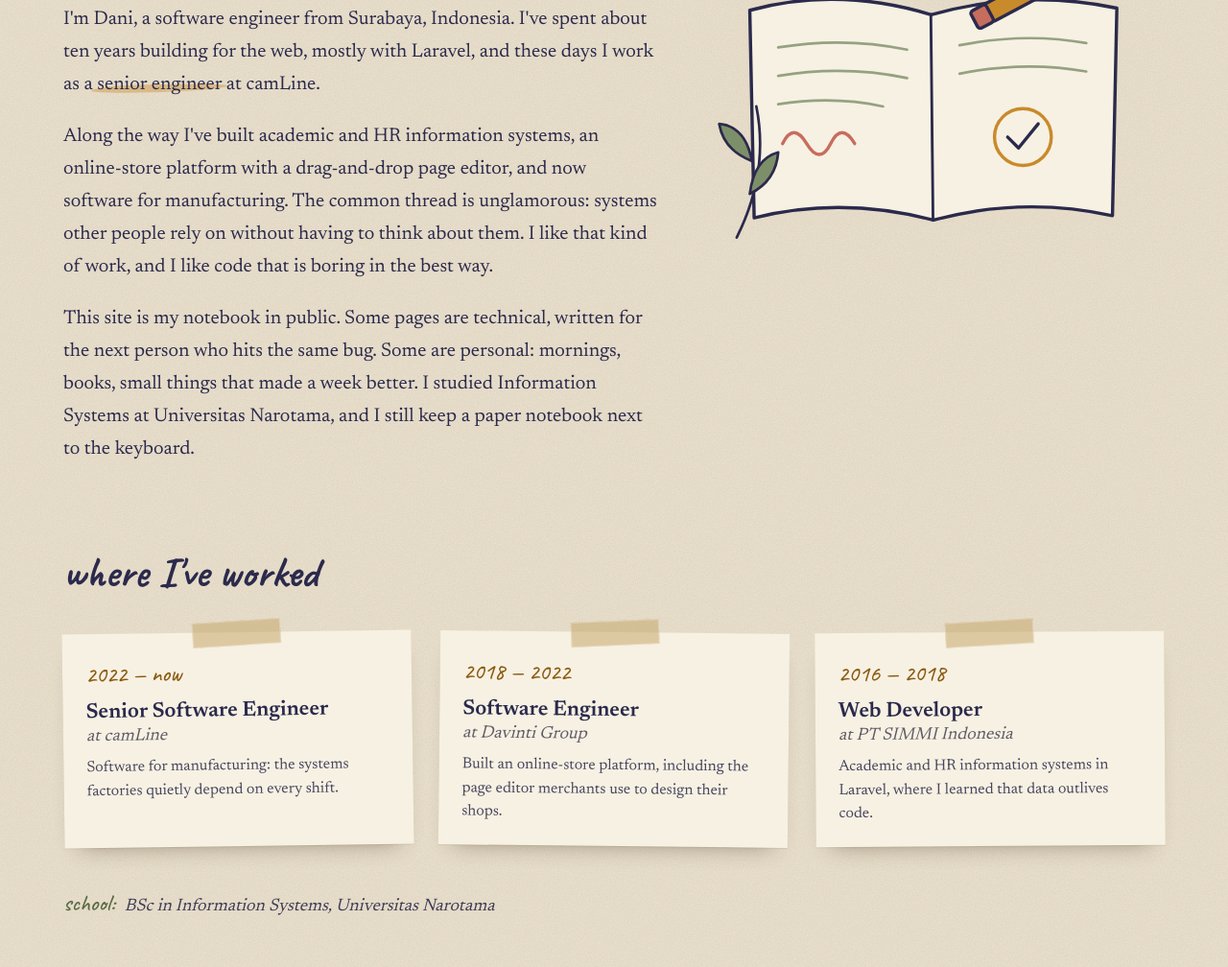
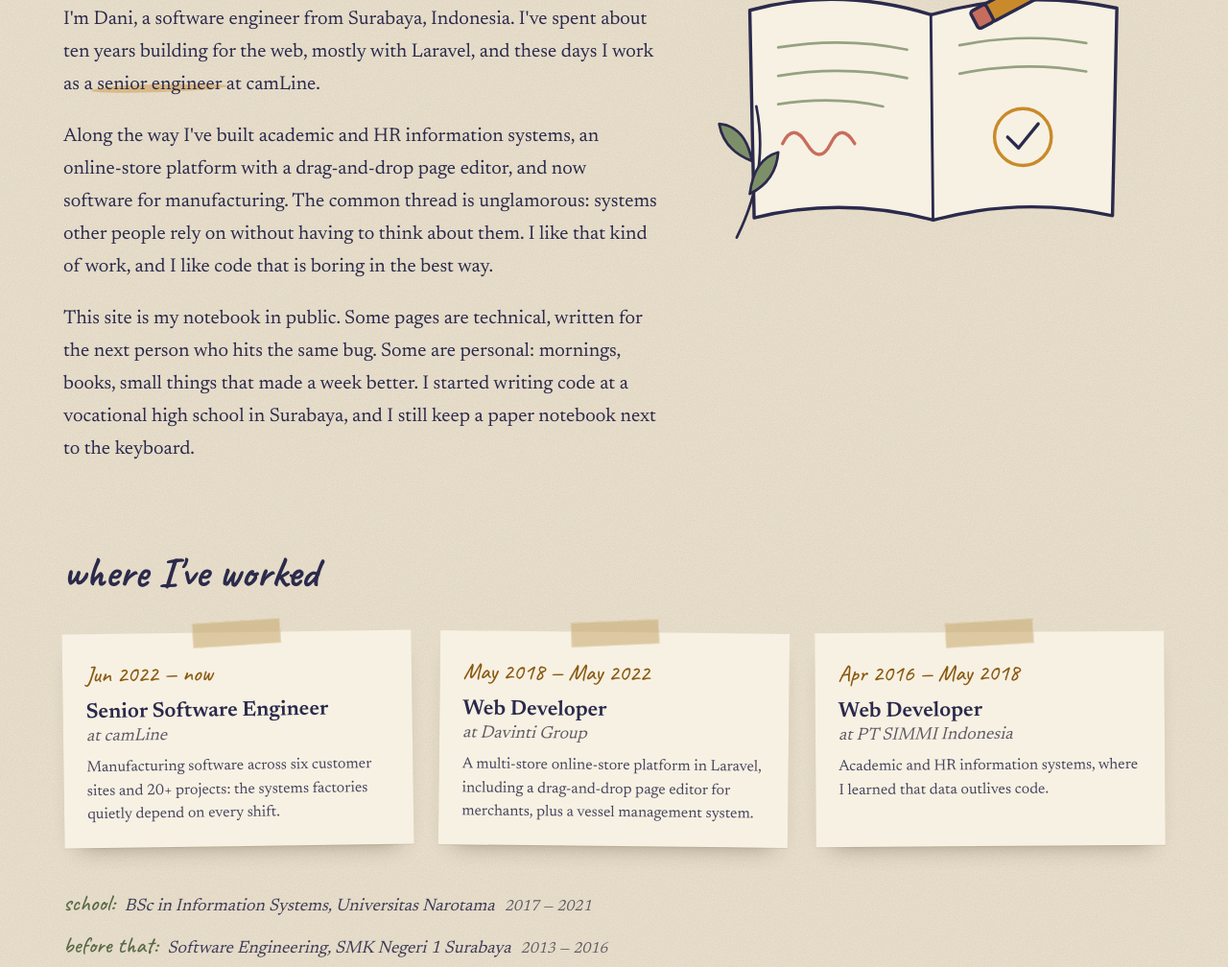
Before and after one commit to deaje/deaje, an Astro site: page /about in a window 1280 px wide. Shown: the part 280-1288 px from the top of the page at 96% size. Built offline with nearby package versions, Linux system fonts and the light colour scheme; Astro itself is replaced by a stand-in of ours.

Commit message:
Use real work history and education on About page
Co-Authored-By: Claude Opus 5.5 <noreply@anthropic.com>
Claude-Session: https://claude.ai/code/session_01SVxwKXWntDMsSq8HiotBLL

```diff
--- a/src/pages/about.astro
+++ b/src/pages/about.astro
@@ -3,25 +3,25 @@ import Base from '../layouts/Base.astro';
 import Illustration from '../components/Illustration.astro';
 import { SOCIAL } from '../config';
 
-// Work history. Dates/details are drafts: check them before launch.
+// Work history (from LinkedIn).
 const work = [
   {
-    when: '2022 — now',
+    when: 'Jun 2022 — now',
     role: 'Senior Software Engineer',
     org: 'camLine',
-    note: 'Software for manufacturing: the systems factories quietly depend on every shift.',
+    note: 'Manufacturing software across six customer sites and 20+ projects: the systems factories quietly depend on every shift.',
   },
   {
-    when: '2018 — 2022',
-    role: 'Software Engineer',
+    when: 'May 2018 — May 2022',
+    role: 'Web Developer',
     org: 'Davinti Group',
-    note: 'Built an online-store platform, including the page editor merchants use to design their shops.',
+    note: 'A multi-store online-store platform in Laravel, including a drag-and-drop page editor for merchants, plus a vessel management system.',
   },
   {
-    when: '2016 — 2018',
+    when: 'Apr 2016 — May 2018',
     role: 'Web Developer',
     org: 'PT SIMMI Indonesia',
-    note: 'Academic and HR information systems in Laravel, where I learned that data outlives code.',
+    note: 'Academic and HR information systems, where I learned that data outlives code.',
   },
 ];
 
@@ -50,8 +50,8 @@ const contacts = [
         </p>
         <p>
           This site is my notebook in public. Some pages are technical, written for the next person who hits the same bug.
-          Some are personal: mornings, books, small things that made a week better. I studied Information Systems at
-          Universitas Narotama, and I still keep a paper notebook next to the keyboard.
+          Some are personal: mornings, books, small things that made a week better. I started writing code at a vocational high school in
+          Surabaya, and I still keep a paper notebook next to the keyboard.
         </p>
       </div>
     </div>
@@ -70,7 +70,10 @@ const contacts = [
         </li>
       ))}
     </ol>
-    <p class="edu"><span class="hand">school:</span> BSc in Information Systems, Universitas Narotama</p>
+    <ul class="edu">
+      <li><span class="hand">school:</span> BSc in Information Systems, Universitas Narotama <span class="yr">2017 — 2021</span></li>
+      <li><span class="hand">before that:</span> Software Engineering, SMK Negeri 1 Surabaya <span class="yr">2013 — 2016</span></li>
+    </ul>
   </section>
 
   <section class="wrap contact" aria-labelledby="contact-title">
@@ -100,7 +103,8 @@ const contacts = [
   h3 { font-size: 22px; font-weight: 600; line-height: 1.25; margin: 8px 0 8px; }
   .at { display: block; font-weight: 400; font-style: italic; color: var(--mute); font-size: 18px; }
   .timeline p { font-size: 16px; line-height: 1.55; margin: 0; color: #47455d; }
-  .edu { margin: 40px 0 0; font-style: italic; color: var(--ink-soft); }
+  .edu { list-style: none; padding: 0; margin: 40px 0 0; font-style: italic; color: var(--ink-soft); display: grid; gap: 6px; }
+  .yr { color: var(--mute); font-size: 16px; margin-left: 6px; }
   .edu .hand { font-style: normal; font-size: 24px; color: var(--sage-ink); margin-right: 6px; }
 
   .contact { padding-block: 40px 20px; }
```
